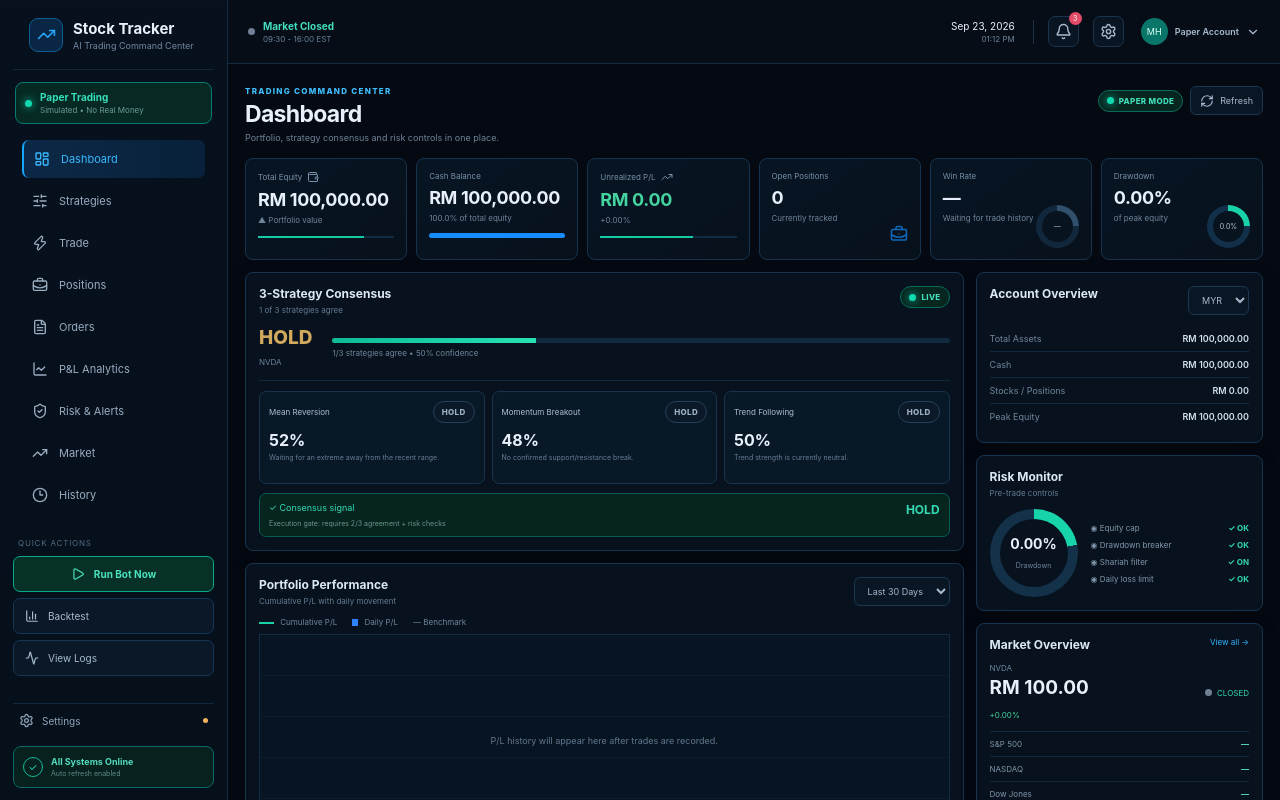
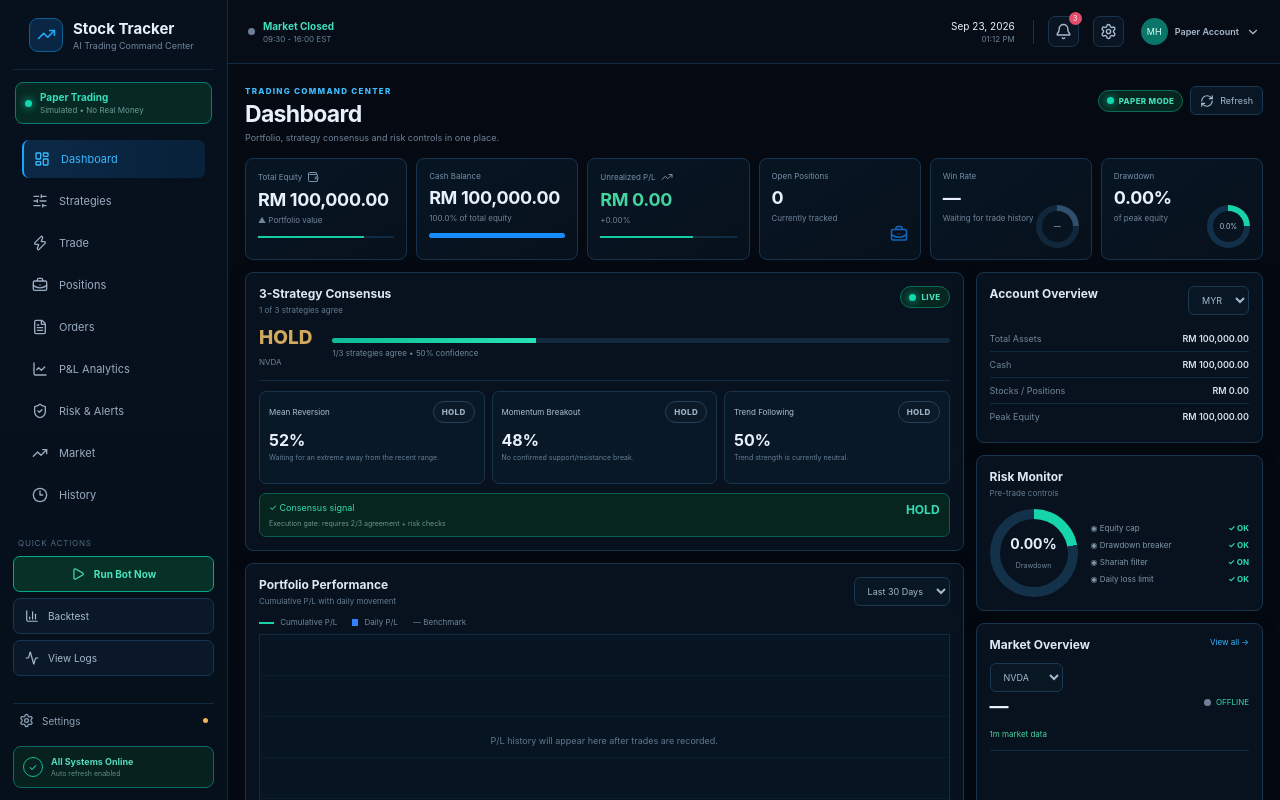
Before and after one commit to Mohanifah7/stock-tracker, a Next.js app: page /dashboard in a window 1280 px wide. Shown: the top 800 px of the page. Built offline with nearby package versions, Linux system fonts and the light colour scheme; no server answers.

Commit message:
Connect dashboard market overview to Moomoo market data

```diff
--- a/app/dashboard/page.tsx
+++ b/app/dashboard/page.tsx
@@ -21,8 +21,13 @@ export default function Dashboard(){
  const [loading,setLoading]=useState(true)
  const [error,setError]=useState('')
  const [menu,setMenu]=useState(false)
+ const [marketSymbol,setMarketSymbol]=useState('US.NVDA')
+ const [market,setMarket]=useState<any>(null)
+ const [marketError,setMarketError]=useState('')
  const load=async()=>{setLoading(true);try{const r=await fetch('/api/dashboard',{cache:'no-store'});const d=await r.json();setData(d);setError(d.error||'')}catch{setError('Could not load dashboard.')}finally{setLoading(false)}}
- useEffect(()=>{load();const t=setInterval(load,30000);return()=>clearInterval(t)},[])
+ const loadMarket=async(symbol=marketSymbol)=>{try{const r=await fetch(`/api/market?symbol=${encodeURIComponent(symbol)}&limit=120`,{cache:'no-store'});const d=await r.json();if(!r.ok)throw new Error(d.message||'Market data unavailable');setMarket(d);setMarketError('')}catch(e){setMarketError(e instanceof Error?e.message:'Market data unavailable')}}
+ useEffect(()=>{load();loadMarket();const t=setInterval(()=>{load();loadMarket()},30000);return()=>clearInterval(t)},[])
+ useEffect(()=>{loadMarket(marketSymbol)},[marketSymbol])
  const maxPnl=useMemo(()=>Math.max(1,...(data?.pnl||[]).map(x=>Math.abs(x.value))),[data])
  const chartPoints=useMemo(()=>{const p=data?.pnl||[];if(!p.length)return '';const max=Math.max(...p.map(x=>x.cumulative),0);const min=Math.min(...p.map(x=>x.cumulative),0);const span=Math.max(1,max-min);return p.map((x,i)=>`${(i/Math.max(1,p.length-1))*100},${92-((x.cumulative-min)/span)*72}`).join(' ')},[data])
  if(!data)return <main className="dashboard"><div className="dash-loading"><RefreshCw className="spin"/><b>{loading?'Loading trading command center…':'No dashboard data'}</b></div></main>
@@ -83,7 +88,7 @@ export default function Dashboard(){
      <aside className="right-column">
       <Card title="Account Overview" action={<select className="period-select" defaultValue="MYR"><option>MYR</option><option>USD</option></select>}><div className="account-list"><div><span>Total Assets</span><b>{money(data.account.equity)}</b></div><div><span>Cash</span><b>{money(data.account.cash)}</b></div><div><span>Stocks / Positions</span><b>{money(Math.max(0,data.account.equity-data.account.cash))}</b></div><div><span>Peak Equity</span><b>{money(data.account.peakEquity)}</b></div></div></Card>
       <Card title="Risk Monitor" sub="Pre-trade controls"><div className="risk-monitor"><div className="risk-ring"><div><b>{risk.toFixed(2)}%</b><span>Drawdown</span></div></div><div className="risk-checks"><div>◉ Equity cap <b>✓ OK</b></div><div>◉ Drawdown breaker <b className={risk>=5?'negative':''}>{risk>=5?'✕ TRIGGERED':'✓ OK'}</b></div><div>◉ Shariah filter <b>✓ ON</b></div><div>◉ Daily loss limit <b>✓ OK</b></div></div></div></Card>
-      <Card title="Market Overview" action={<button className="view-link">View all →</button>}><div className="market-panel"><div><span>{data.market.symbol}</span><b>{money(data.market.price)}</b><small className={data.market.changePct>=0?'positive':'negative'}>{pct(data.market.changePct)}</small></div><div className="market-state"><span className={data.market.status==='OPEN'?'live-dot':'closed-dot'}/>{data.market.status}</div></div><div className="index-list"><div><span>S&P 500</span><b>—</b></div><div><span>NASDAQ</span><b>—</b></div><div><span>Dow Jones</span><b>—</b></div></div></Card>
+      <Card title="Market Overview" action={<button className="view-link">View all →</button>}><div className="market-panel"><div><select className="period-select" value={marketSymbol} onChange={e=>setMarketSymbol(e.target.value)}><option value="US.NVDA">NVDA</option><option value="US.GOOGL">GOOGL</option><option value="US.MSFT">MSFT</option></select><b>{market?.candles?.length?money(market.candles[market.candles.length-1].close):'—'}</b><small className="positive">1m market data</small></div><div className="market-state"><span className={market?.ok?'live-dot':'closed-dot'}/>{market?.ok?'LIVE':'OFFLINE'}</div></div><div className="market-chart">{market?.candles?.length?<svg viewBox="0 0 100 40" preserveAspectRatio="none">{(()=>{const p=market.candles;const vals=p.map((x:any)=>x.close);const min=Math.min(...vals),max=Math.max(...vals),span=Math.max(max-min,0.0001);const points=p.map((x:any,i:number)=>`${(i/Math.max(1,p.length-1))*100},${36-((x.close-min)/span)*30}`).join(' ');return <polyline points={points} fill="none" stroke="currentColor" strokeWidth="1.2" vectorEffect="non-scaling-stroke"/>})()}</svg>:<div className="empty">{marketError||'Waiting for Moomoo market data…'}</div>}</div><div className="index-list"><div><span>S&P 500</span><b>—</b></div><div><span>NASDAQ</span><b>—</b></div><div><span>Dow Jones</span><b>—</b></div></div></Card>
      </aside>
     </div>
 
```
